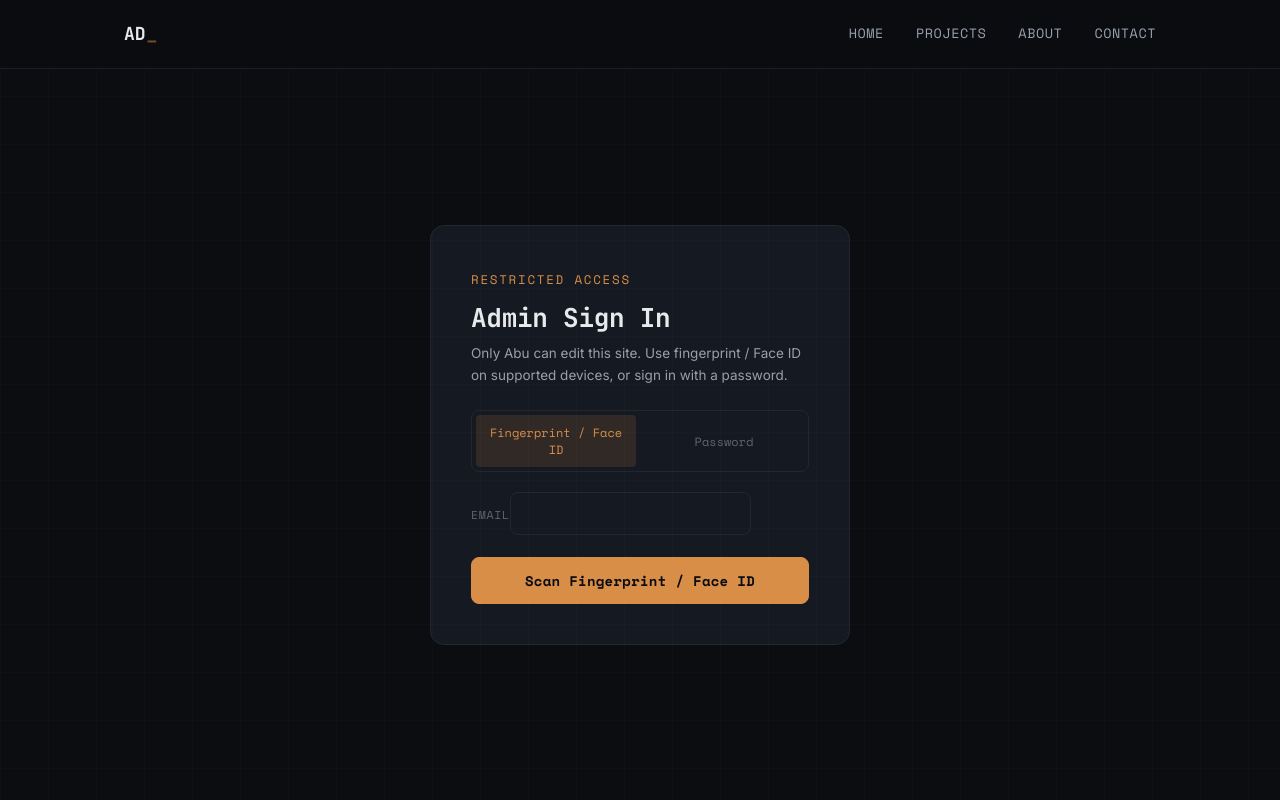
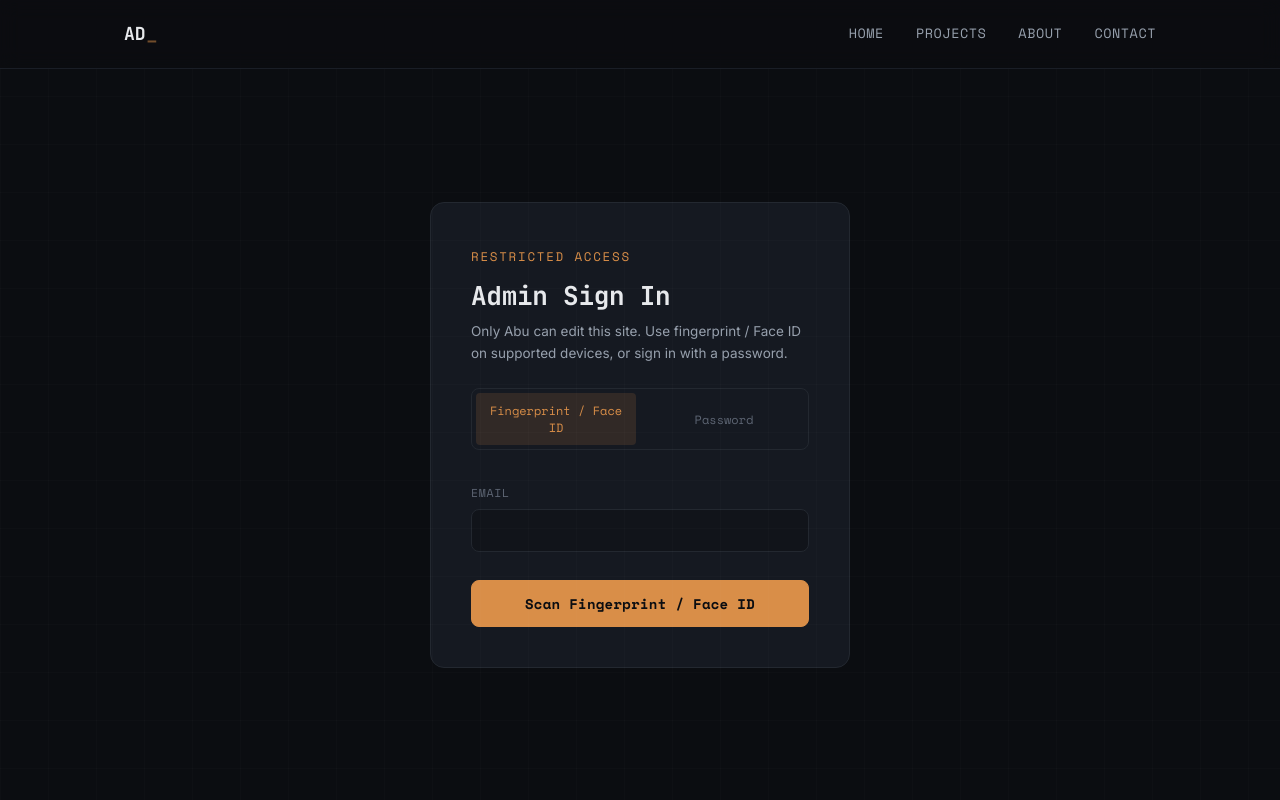
Before and after one commit to abudujanasvct-rgb/Abu-dujana-DS, a React app in the folder portfolio/frontend/: page /admin/login in a window 1280 px wide. Shown: the top 800 px of the page. Built offline with nearby package versions, Linux system fonts and the light colour scheme; no server answers; the HTML template or start-up script is replaced by a standard one.

Commit message:
Update AdminLogin.css

```diff
--- a/portfolio/frontend/src/pages/AdminLogin.css
+++ b/portfolio/frontend/src/pages/AdminLogin.css
@@ -58,3 +58,47 @@
   justify-content: center;
   margin-top: 22px;
 }
+
+.admin-login-card form {
+  display: flex;
+  flex-direction: column;
+  gap: 6px;
+}
+
+.admin-login-card .contact-label {
+  font-family: var(--font-data);
+  font-size: 11.5px;
+  letter-spacing: 0.06em;
+  text-transform: uppercase;
+  color: var(--text-muted);
+  margin-top: 14px;
+}
+
+.admin-login-card .contact-input {
+  background: var(--bg-elevated);
+  border: 1px solid var(--border);
+  border-radius: var(--radius-md);
+  padding: 12px 14px;
+  color: var(--text-primary);
+  font-family: var(--font-body);
+  font-size: 14.5px;
+  width: 100%;
+}
+
+.admin-login-card .contact-input:focus {
+  border-color: var(--accent);
+  outline: none;
+}
+
+.admin-login-card .contact-feedback {
+  margin-top: 14px;
+  font-size: 13px;
+}
+
+.admin-login-card .contact-feedback.error {
+  color: var(--danger);
+}
+
+.admin-login-card .contact-feedback.ok {
+  color: var(--success);
+}
```
